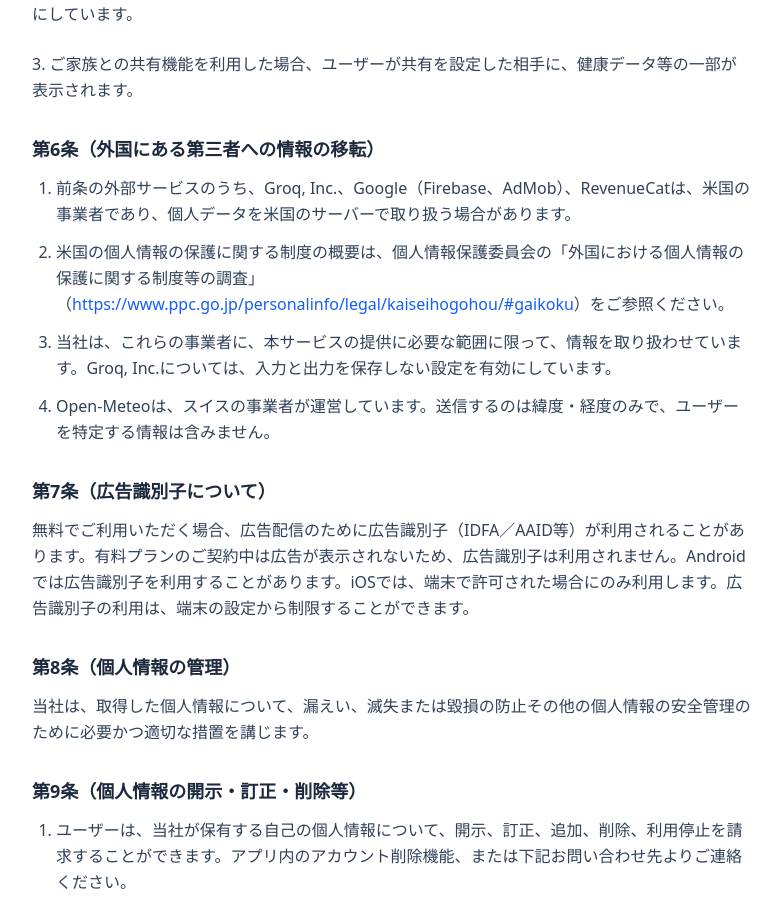
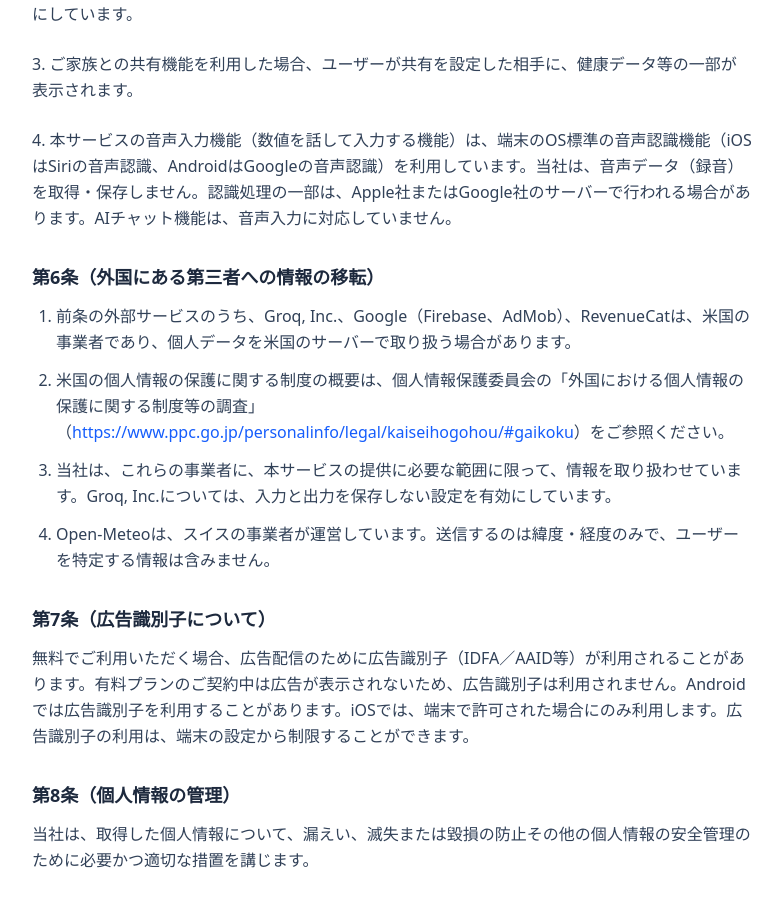
Before and after one commit to ryotarouesugi39-del/kenkou-station-legal, a Next.js app: page /apps/kenkou-station/privacy in a window 1280 px wide. Shown: the part 2361-3268 px from the top of the page, without its empty margins (248-1030 px from the left). Built offline with nearby package versions, Linux system fonts and the light colour scheme.

Commit message:
プライバシーポリシー第5条に音声入力機能(音声データ非取得)に関する項目を追加

```diff
--- a/app/apps/kenkou-station/privacy/page.tsx
+++ b/app/apps/kenkou-station/privacy/page.tsx
@@ -142,6 +142,10 @@ export default function PrivacyPolicyPage() {
           3.
           ご家族との共有機能を利用した場合、ユーザーが共有を設定した相手に、健康データ等の一部が表示されます。
         </p>
+        <p className="mt-6">
+          4.
+          本サービスの音声入力機能（数値を話して入力する機能）は、端末のOS標準の音声認識機能（iOSはSiriの音声認識、AndroidはGoogleの音声認識）を利用しています。当社は、音声データ（録音）を取得・保存しません。認識処理の一部は、Apple社またはGoogle社のサーバーで行われる場合があります。AIチャット機能は、音声入力に対応していません。
+        </p>
       </Section>
 
       <Section title="第6条（外国にある第三者への情報の移転）">
```
